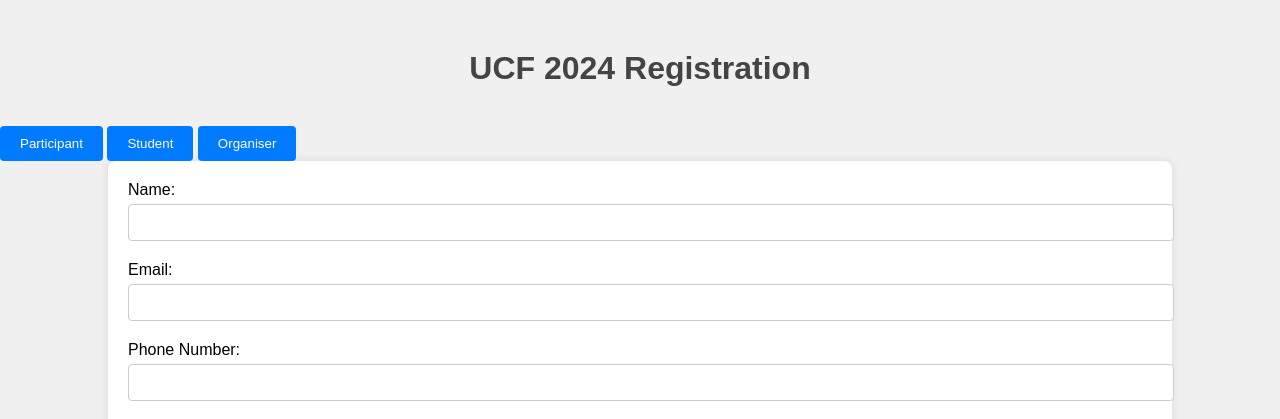
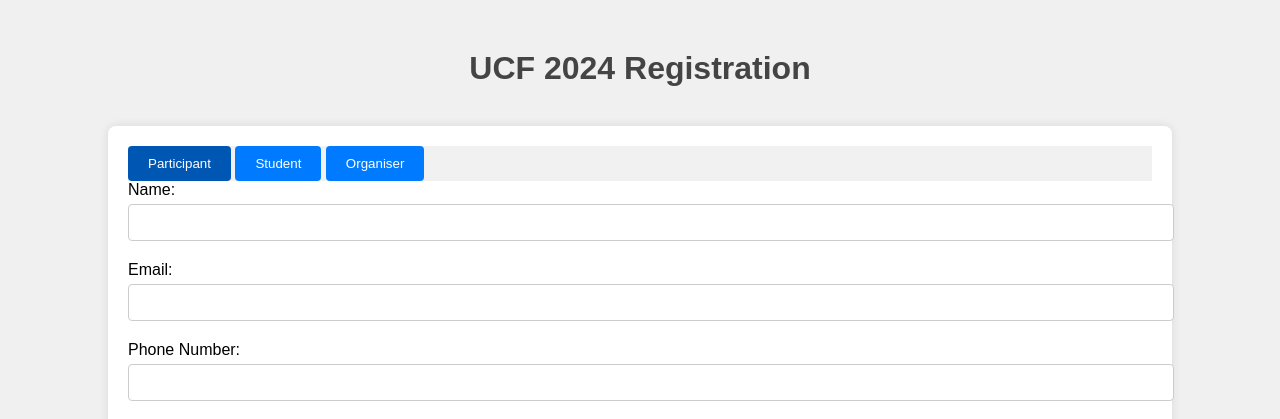
Before and after one commit to anitmangal/DBMS_Lab-Spring24, a Django app: page /register/ in a window 1280 px wide. Shown: the top 419 px of the page. Run offline with Django 5.2, Linux system fonts and the light colour scheme; some libraries are stand-ins or nearby versions.

Commit message:
Fixed organiser form and tab looks

```diff
--- a/Assign4/festmgmt/festmgmt/static/css/register_style.css
+++ b/Assign4/festmgmt/festmgmt/static/css/register_style.css
@@ -11,7 +11,7 @@ h1 {
     margin-top: 50px;
 }
 
-form {
+.formDiv{
     width: 80%;
     margin: 0 auto;
     background-color: #fff;
@@ -45,3 +45,18 @@ button {
 button:hover {
     background-color: #0056b3;
 }
+
+/* Style the tab */
+.tab {
+    /* overflow: hidden; */
+    /* border: 1px solid #ccc; */
+    background-color: #f1f1f1;
+  }
+
+  /* Style the tab content */
+  .tabcontent {
+    /* display: none; */
+    padding: 6px 12px;
+    border: 1px solid #ccc;
+    border-top: none;
+  }
--- a/Assign4/festmgmt/festmgmt/static/js/form-validate.js
+++ b/Assign4/festmgmt/festmgmt/static/js/form-validate.js
@@ -185,17 +185,26 @@ function openTab(evt, tabName) {
     isWhat = document.getElementById('isWhat');
     if (tabName == 'Organiser') {
         isWhat.value = "organiser";
-        document.getElementById('Student').style.display = "block";
+        document.getElementById('Student').style.display = "none";
         document.getElementById('Organiser').style.display = "block";
+        document.getElementById('orgButton').style.backgroundColor = "#0056b3";
+        document.getElementById('studButton').style.backgroundColor = "#007BFF";
+        document.getElementById('partButton').style.backgroundColor = "#007BFF";
     }
     else if (tabName == 'Student') {
         isWhat.value = "student";
         document.getElementById('Student').style.display = "block";
         document.getElementById('Organiser').style.display = "none";
+        document.getElementById('orgButton').style.backgroundColor = "#007BFF";
+        document.getElementById('studButton').style.backgroundColor = "#0056b3";
+        document.getElementById('partButton').style.backgroundColor = "#007BFF";
     }
     else {
         isWhat.value = "participant";
         document.getElementById('Student').style.display = "none";
         document.getElementById('Organiser').style.display = "none";
+        document.getElementById('orgButton').style.backgroundColor = "#007BFF";
+        document.getElementById('studButton').style.backgroundColor = "#007BFF";
+        document.getElementById('partButton').style.backgroundColor = "#0056b3";
     }
 }
--- a/Assign4/festmgmt/festmgmt/templates/register.html
+++ b/Assign4/festmgmt/festmgmt/templates/register.html
@@ -9,10 +9,11 @@
 </head>
 <body>
     <h1>UCF 2024 Registration</h1><br>
+    <div class = "formDiv">
         <div class="tab">
-    <button class="tablinks" onclick="openTab(event, 'Participant')">Participant</button>
-    <button class="tablinks" onclick="openTab(event, 'Student')">Student</button>
-    <button class="tablinks" onclick="openTab(event, 'Organiser')">Organiser</button>
+        <button class="tablinks" onclick="openTab(event, 'Participant')" id = "partButton">Participant</button>
+        <button class="tablinks" onclick="openTab(event, 'Student')" id = "studButton">Student</button>
+        <button class="tablinks" onclick="openTab(event, 'Organiser')" id = "orgButton">Organiser</button>
         </div>
 
         <form method="post" onsubmit="return validate();">
@@ -73,7 +74,7 @@
 
             <button type="submit">Register</button>
         </form>
-
+    </div>
 </body>
 <script src="{% static 'js/form-validate.js' %}"></script>
 <script src="{% static 'js/moment.min.js' %}"></script>
```
Lines whose indentation alone changed are shown as unchanged.
